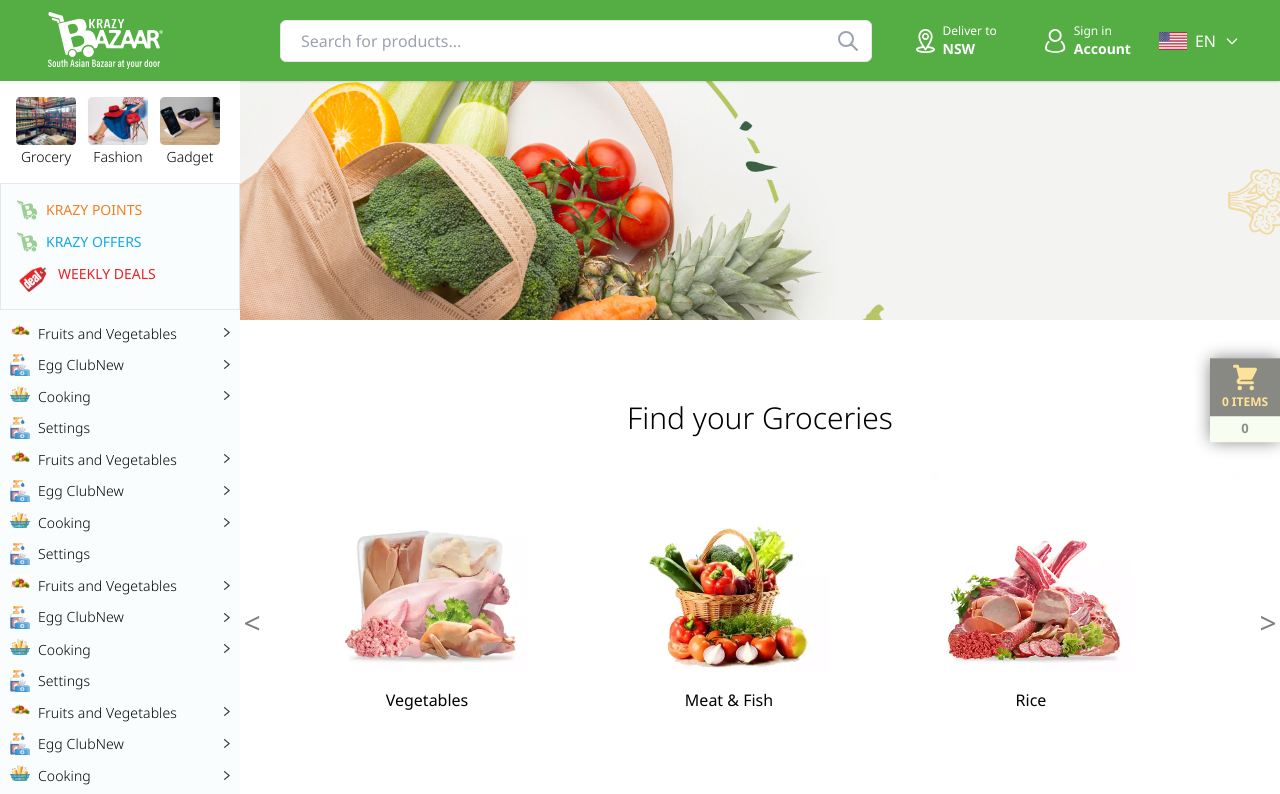
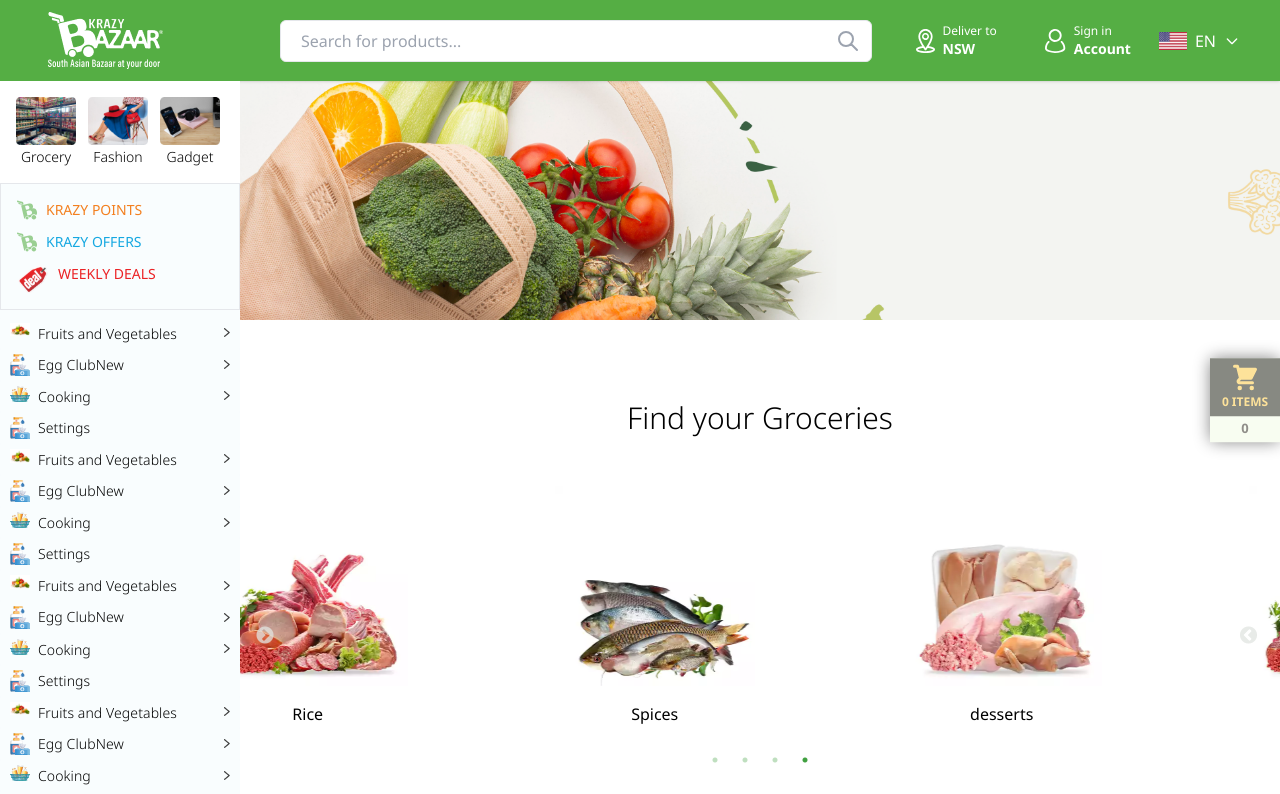
Before and after one commit to mrsamia/Kb_webclient, a Next.js app: page / in a window 1280 px wide. Shown: the top 794 px of the page. Built offline with nearby package versions, Linux system fonts and the light colour scheme.

Commit message:
SRM | Update

```diff
--- a/components/Layout/WebsiteLayout.js
+++ b/components/Layout/WebsiteLayout.js
@@ -8,6 +8,7 @@ import Styles from '../Sidebar/sidebar.module.css'
 function WebsiteLayout(props) {
     const [showSidebar, setShowSidebar] = useState(false);
     const [windowSize, setWindowSize] = useState(null)
+
 
     useEffect(() => {
         setWindowSize(window.innerWidth);
@@ -21,9 +22,9 @@ function WebsiteLayout(props) {
         return () => window.removeEventListener('resize', handleResize)
     }, [])
     function showSideBarHandler() {
-        console.log('called');
         setShowSidebar(!showSidebar);
     }
+
 
     return (
         <>
--- a/components/ShoppingCart/ShoppingCart.js
+++ b/components/ShoppingCart/ShoppingCart.js
@@ -2,6 +2,7 @@ import React, { useState } from 'react';
 import atta from '../../public/Images/atta.png';
 import { RxCross2 } from "react-icons/rx";
 import { HiChevronUp } from "react-icons/hi2";
+import { HiChevronDown } from "react-icons/hi2";
 import Image from 'next/image';
 import styles from "../../styles/Home.module.css";
 
@@ -9,6 +10,10 @@ function ShoppingCart(props) {
     const [specialCode, setSpecialCode] = useState(false)
     function SpecialCodeHandler() {
         setSpecialCode(!specialCode)
+    }
+    const [arraw,setArraw]= useState(false)
+    function ArrawHandler(){
+        setArraw(!arraw)
     }
     return (
         <div className={styles.shoppingCartWrapper}>
@@ -40,9 +45,12 @@ function ShoppingCart(props) {
                 <div className=" absolute right-0 left-0 bottom-0">
                     <div className='border'>
 
-                        <div className='flex justify-center items-center py-1 bg-gray-50 cursor-pointer hover:bg-gray-200' onClick={SpecialCodeHandler}>
-                            <HiChevronUp className="border rounded-full text-lg " />
+                        <div className='py-1 bg-gray-50 cursor-pointer hover:bg-gray-200' onClick={SpecialCodeHandler}>
+                          <div className='flex justify-center items-center' onClick={ArrawHandler}>
+                          {arraw? <HiChevronUp className="border rounded-full text-lg"/>:
+                            <HiChevronDown className="border rounded-full text-lg"/>}
                             <p className="pl-2 font-light">Have a special code?</p>
+                          </div>
                         </div>
                         {specialCode ? <div className='flex justify-between px-4 py-2 bg-gray-50'>
                             <input placeholder='Refferal/Discount Code' className='font-light text-center mx-2 bg-slate-100 rounded-md text-sm px-3 focus:border focus:bg-slate-200 outline-none ' />
@@ -50,9 +58,9 @@ function ShoppingCart(props) {
                             <button className='font-light' onClick={SpecialCodeHandler}>Close</button>
                         </div> : ""}
                     </div>
-                    <div className="flex py-2 justify-center">
-                        <button className="bg-red-300 text-white px-14 py-2 text-lg">Place Order</button>
-                        <div className="flex bg-red-600 px-12 items-center text-white text-lg">
+                    <div className="flex sm:py-0 md:py-2 justify-center">
+                        <button className="bg-[#ff8182] text-white px-14 py-2 text-lg w-full shadow-md">Place Order</button>
+                        <div className="flex bg-[#e04f54] px-12 items-center text-white text-lg shadow-md">
                             <p>$</p>
                             <p className="pl-2">15</p>
                         </div>
--- a/components/Sidebar/sidebar.module.css
+++ b/components/Sidebar/sidebar.module.css
@@ -82,7 +82,7 @@
   background-image: linear-gradient(
     to right,
     rgb(255, 255, 255) 0px,
-    rgb(245, 245, 245) 100%
+    rgb(232, 247, 248) 100%
   );
   background-position-x: initial;
   background-position-y: initial;
--- /dev/null
+++ b/components/SlickSlider/SlickSlider.js
@@ -0,0 +1,150 @@
+import React from 'react';
+import Slider from 'react-slick';
+import "slick-carousel/slick/slick.css";
+import "slick-carousel/slick/slick-theme.css";
+import Style from './SlickSlider.module.css'
+import Image from 'next/image';
+import hero from "../../public/Images/hero.png";
+import KBBanner from '../../public/Images/KB-Banner.jpg'
+import MyCard from '../Slider/MyCard';
+import Link from 'next/link';
+
+function SlickSlider(props) {
+    const settings = {
+        autoplay: true,
+        speed: 2000,
+        autoplaySpeed: 2000,
+        cssEase: "linear",
+        pauseOnHover: true,
+        dots: true,
+        infinite: true,
+        speed: 500,
+        slidesToShow: 3,
+        slidesToScroll: 3,
+        nextArrow: <SampleNextArrow />,
+        prevArrow: <SamplePrevArrow />,
+        responsive: [
+            {
+                breakpoint: 1024,
+                settings: {
+                    slidesToShow: 3,
+                    slidesToScroll: 3,
+                    infinite: true,
+                    dots: true
+                }
+            },
+            {
+                breakpoint: 600,
+                settings: {
+                    slidesToShow: 2,
+                    slidesToScroll: 2,
+                    initialSlide: 2
+                }
+            },
+            {
+                breakpoint: 480,
+                settings: {
+                    slidesToShow: 1,
+                    slidesToScroll: 1
+                }
+            }
+        ]
+    };
+
+
+    const Groceries = [
+        {
+            title: "Vegetables",
+            img: '/Images/chicken-poultry.webp',
+            url: "#"
+        },
+        {
+            title: "Meat & Fish",
+            img: "/Images/fresh-vegetables.webp",
+            url: "#"
+        },
+        {
+            title: "Rice",
+            img: "/Images/meat.webp",
+            url: "#"
+        },
+        {
+            title: "Spices",
+            img: '/Images/frozen-fish.webp',
+            url: "#"
+        },
+        {
+            title: "desserts",
+            img: '/Images/chicken-poultry.webp',
+            url: "#"
+        },
+        {
+            title: "Snacks",
+            img: "/Images/fresh-vegetables.webp",
+            url: "#"
+        },
+        {
+            title: "Rice",
+            img: "/Images/meat.webp",
+            url: "#"
+        },
+        {
+            title: "Spices",
+            img: '/Images/frozen-fish.webp',
+            url: "#"
+        },
+        {
+            title: "desserts",
+            img: '/Images/chicken-poultry.webp',
+            url: "#"
+        },
+        {
+            title: "Vegetables",
+            img: "/Images/meat.webp",
+            url: "#"
+        }
+    ]
+
+    function SampleNextArrow(props) {
+        const { className, style, onClick } = props;
+        return (
+          <div
+            className={className}
+            style={{ ...style, display: "block",marginLeft:"15px",zIndex:"1" }}
+            onClick={onClick}
+          />
+        );
+      }
+
+      function SamplePrevArrow(props) {
+        const { className, style, onClick } = props;
+        return (
+          <div
+            className={className}
+            style={{ ...style, display: "block",zIndex:"1" }}
+            onClick={onClick}
+          />
+        );
+      }
+
+
+    return (
+        <div className='py-10'>
+
+            <Slider {...settings} className="">
+                {Groceries.map((item) => (
+                    // eslint-disable-next-line react/jsx-key
+                    <div className={Style.myCard}>
+                        <div className="flex justify-center">
+                            <Image src={item.img} alt="img" width={200} height={200} />
+                        </div>
+                        <Link href="#"><p className="text-center pt-4">{item.title}</p></Link>
+                    </div>
+                ))}
+
+            </Slider>
+        </div>
+    );
+}
+
+export default SlickSlider;
--- /dev/null
+++ b/components/SlickSlider/SlickSlider.module.css
@@ -0,0 +1,8 @@
+.myCard {
+    min-width: 282px;
+    max-width: 282px;
+    height: 300px;
+    background-color: transparent;
+    margin: 10px;
+
+  }
--- a/package.json
+++ b/package.json
@@ -15,7 +15,9 @@
     "next": "^13.1.1",
     "react": "18.2.0",
     "react-dom": "18.2.0",
-    "react-icons": "^4.7.1"
+    "react-icons": "^4.7.1",
+    "react-slick": "^0.29.0",
+    "slick-carousel": "^1.8.1"
   },
   "devDependencies": {
     "autoprefixer": "^10.4.13",
--- a/pages/_app.js
+++ b/pages/_app.js
@@ -1,4 +1,5 @@
 import '../styles/globals.css'
+
 
 export default function App({ Component, pageProps }) {
   return <Component {...pageProps} />
--- a/pages/index.js
+++ b/pages/index.js
@@ -17,6 +17,7 @@ import { HiShoppingCart } from "react-icons/hi";
 import { useState } from "react";
 import ShoppingCart from "../components/ShoppingCart/ShoppingCart";
 import TopSelling from '../public/Images/Mask group.png';
+import SlickSlider from "../components/SlickSlider/SlickSlider";
 
 
 export default function Home() {
@@ -36,7 +37,8 @@ export default function Home() {
           <div>
             <h3 className="text-3xl pt-20 flex justify-center w-full font-light">Find your Groceries</h3>
           </div>
-          <ProductSlider />
+          {/* <ProductSlider /> */}
+          <SlickSlider/>
         </section>
        <section>
        <div className="pt-24 pb-10 object-cover">
@@ -74,6 +76,7 @@ export default function Home() {
         <section className="">
           {cart ? <ShoppingCart cartCloseHandler={cartCloseHandler} /> : ""}
         </section>
+
       </WebsiteLayout>
     </>
   );
--- a/styles/Home.module.css
+++ b/styles/Home.module.css
@@ -11,6 +11,7 @@
   top: 50%;
   transform: translateY(-50%);
   transition: all 0.3s ease-in-out;
+  z-index: 3;
 }
 .stickyCartHeader:hover{
   opacity: 0.9;
--- a/styles/globals.css
+++ b/styles/globals.css
@@ -13,36 +13,6 @@
     font-family: 'Noto Sans', sans-serif;
   }
 
-/* @font-face {
-  font-family: "Helvetica";
-  src: url('../font/Helvetica.ttf');
-  font-weight: normal;
-  font-style: normal;
-}
-@font-face {
-  font-family: "Helvetica";
-  src: url('../font/Helvetica-Bold.ttf');
-  font-weight: bold;
-  font-style: normal;
-}
-@font-face {
-  font-family: "Helvetica";
-  src: url('../font/Helvetica-BoldOblique.ttf');
-  font-weight: 500;
-  font-style: normal;
-}
-@font-face {
-  font-family: "Helvetica";
-  src: url('../font/helvetica-light-587ebe5a59211.ttf');
-  font-weight: 300 ;
-  font-style: normal;
-} */
-/* @font-face {
-  font-family: "Helvetica";
-  src: url('../font/Helvetica-Oblique.ttf');
-  font-weight: 300 ;
-  font-style: normal;
-} */
 }
 
 .productContainer {
@@ -51,3 +21,53 @@
   overflow-x: hidden;
   scroll-behavior: smooth;
 }
+.slick-dots li button:before{
+  color: green!important;
+  margin-top: 70px;
+
+}
+.slick-dots li {
+  position: relative;
+  display: inline-block;
+  width: 20px;
+  height: 141px!important;
+  margin: 0 5px;
+  padding: 0;
+  cursor: pointer;}
+
+  .slick-prev {
+    width: 60px;
+    height: 100%;
+    /* color: red; */
+    position: absolute;
+    top: 0;
+    display: flex;
+    justify-content: center;
+    align-items: center;
+    border: none;
+    left: 96% !important;
+    /* right: 0!important; */
+    margin-left: 0px;
+}
+ .slick-next {
+  width: 60px;
+  height: 100%;
+  /* color: red; */
+  top: 0;
+  display: flex;
+  justify-content: center;
+  align-items: center;
+  border: none;
+  left: 0;
+  margin-right:0px;
+}
+
+.slick-prev:before, .slick-next:before {
+  font-family: 'slick';
+  font-size: 31px;
+  line-height: 1;
+  opacity: .75;
+  color: rgb(224, 228, 224)!important;
+  -webkit-font-smoothing: antialiased;
+  -moz-osx-font-smoothing: grayscale;
+}
```
Also changed, not shown: components/Nav/Nav.js (+43 -31 lines), public/Images/KB-Banner.jpg (added), 1 other file (tests, documents, lock files or other folders).
